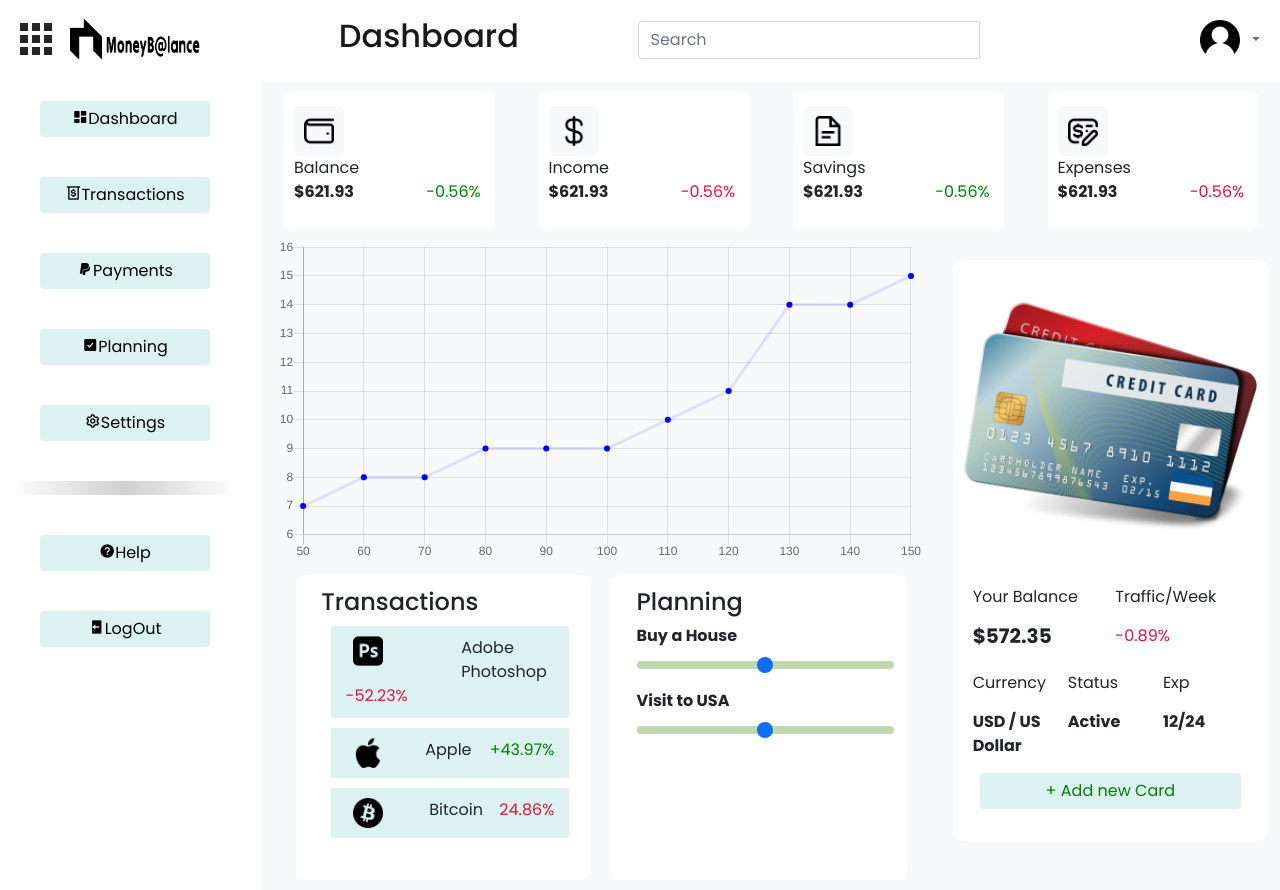
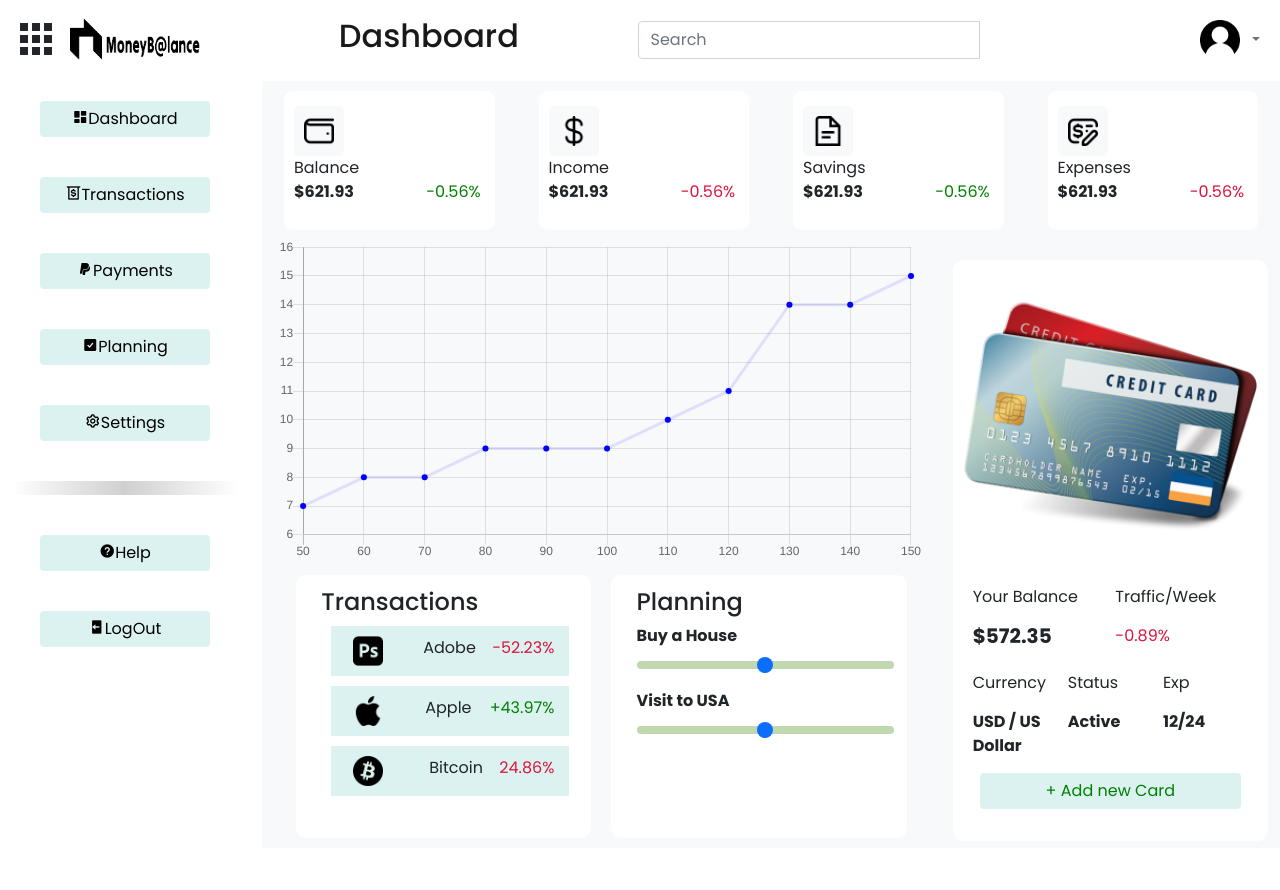
Before and after one commit to hirthickraj2015/htmlCssAs, a plain HTML site: page index.html in a window 1280 px wide. After the commit the page ends 848 px from the top, so only its background shows below. Drawn offline with nearby package versions, Linux system fonts and the light colour scheme.

Commit message:
Update index.html

```diff
--- a/index.html
+++ b/index.html
@@ -138,7 +138,7 @@
                                 <strong><h4>Transactions</h4></strong>
                                 <div class="row row2 transcol">
                                     <div class="col"><img class="imgtrans" src="photoshop.png"></div>
-                                    <div class="col">Adobe Photoshop</div>
+                                    <div class="col">Adobe</div>
                                     <div class="col discol">-52.23%</div>
                                 </div>
                                 <div class="row row2 transcol">
```
